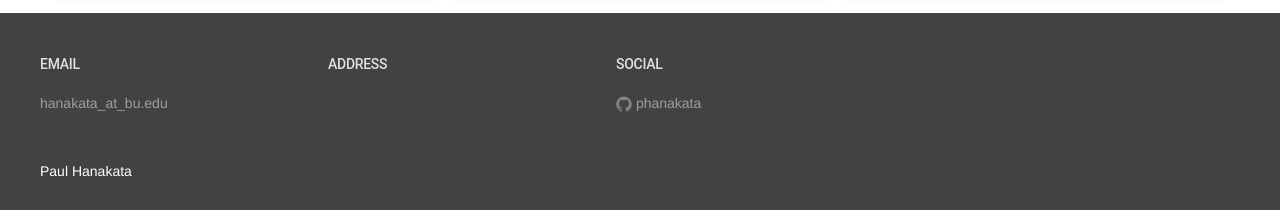
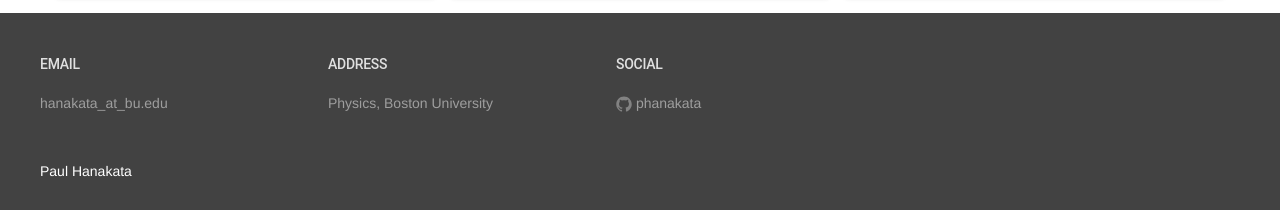
Before and after one commit to phanakata/phanakata.github.io, a Jekyll site: the page built from index.html, in a window 1280 px wide. Shown: the part 849-1059 px from the top of the page. Built offline with Jekyll 4.4.1, drawn with Linux system fonts in a browser that asks for light colours.

Commit message:
Update _config.yml

```diff
--- a/_config.yml
+++ b/_config.yml
@@ -1,7 +1,9 @@
 # Site settings
 title: Paul Hanakata
 email: hanakata_at_bu.edu
-address: 590 Commonwealth Avenue, Boston, MA 02215
+department: Physics, Boston University
+address1: 590 Commonwealth Avenue
+address2: Boston, MA 02215
 description: > # this means to ignore newlines until "baseurl:"
   I study electronic and mechanical properties of 2D materials beyond graphene using density functional theory methods.
 baseurl: "" # the subpath of your site, e.g. /blog/
```
